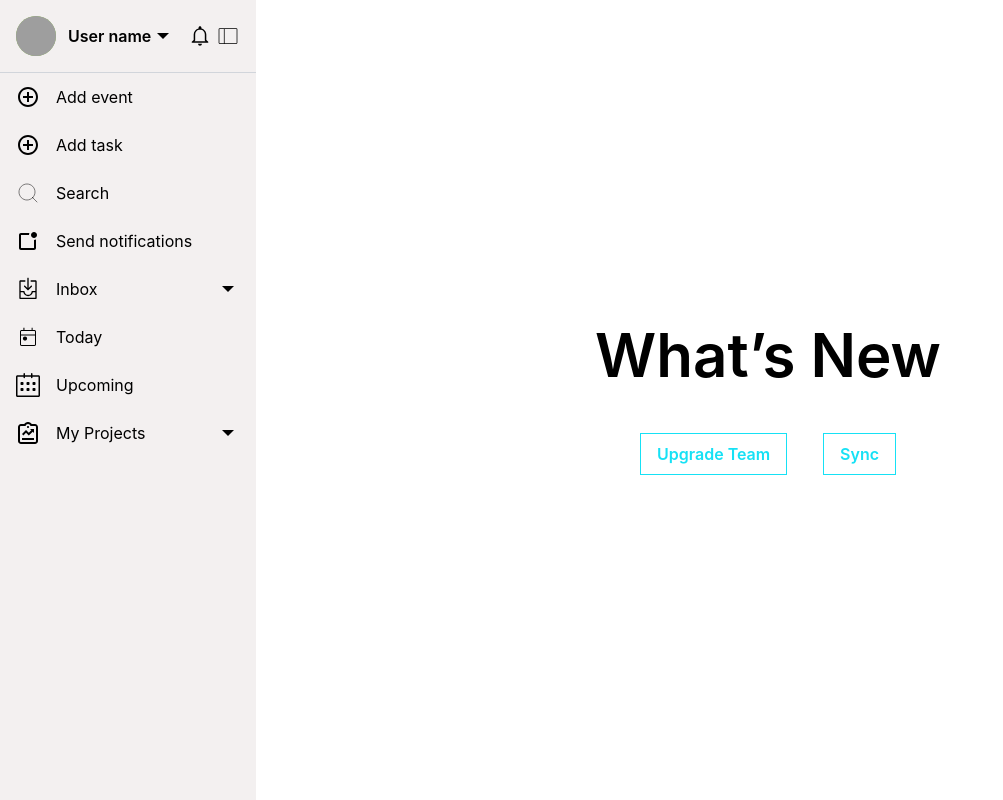
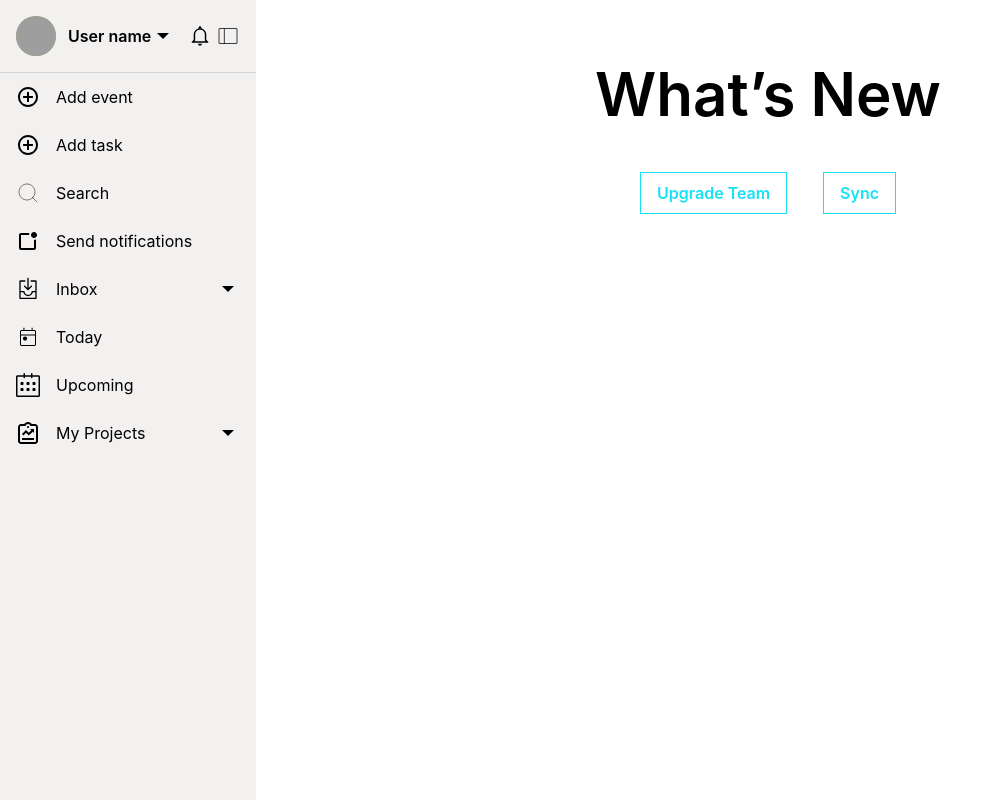
Before and after one commit to kingieX/timeless-event, a React (Vite) app: page /dashboard in a window 1280 px wide. Shown: the whole page, without its empty margins (0-1003 px from the left). Built offline with nearby package versions, Linux system fonts and the light colour scheme; grey boxes are pictures that could not be loaded.

Commit message:
new update on sidebar

```diff
--- a/src/Dashboard.jsx
+++ b/src/Dashboard.jsx
@@ -39,7 +39,7 @@ const Dashboard = () => {
 
   return (
     <>
-      <div className="flex">
+      <div className="flex lg:items-start justify-center items-center">
         {/* Overlay for mobile when sidebar is open */}
         {isSidebarOpen && isMobile && (
           <div
@@ -70,7 +70,7 @@ const Dashboard = () => {
           />
         </div>
 
-        <div className="flex flex-col flex-grow lg:justify-center items-center py-16">
+        <div className="flex flex-col flex-grow justify-center items-center py-16">
           {/* Main Content */}
           <h2 className="lg:text-6xl text-4xl font-semibold lg:mb-12 mb-8 text-center">
             What’s New
```
